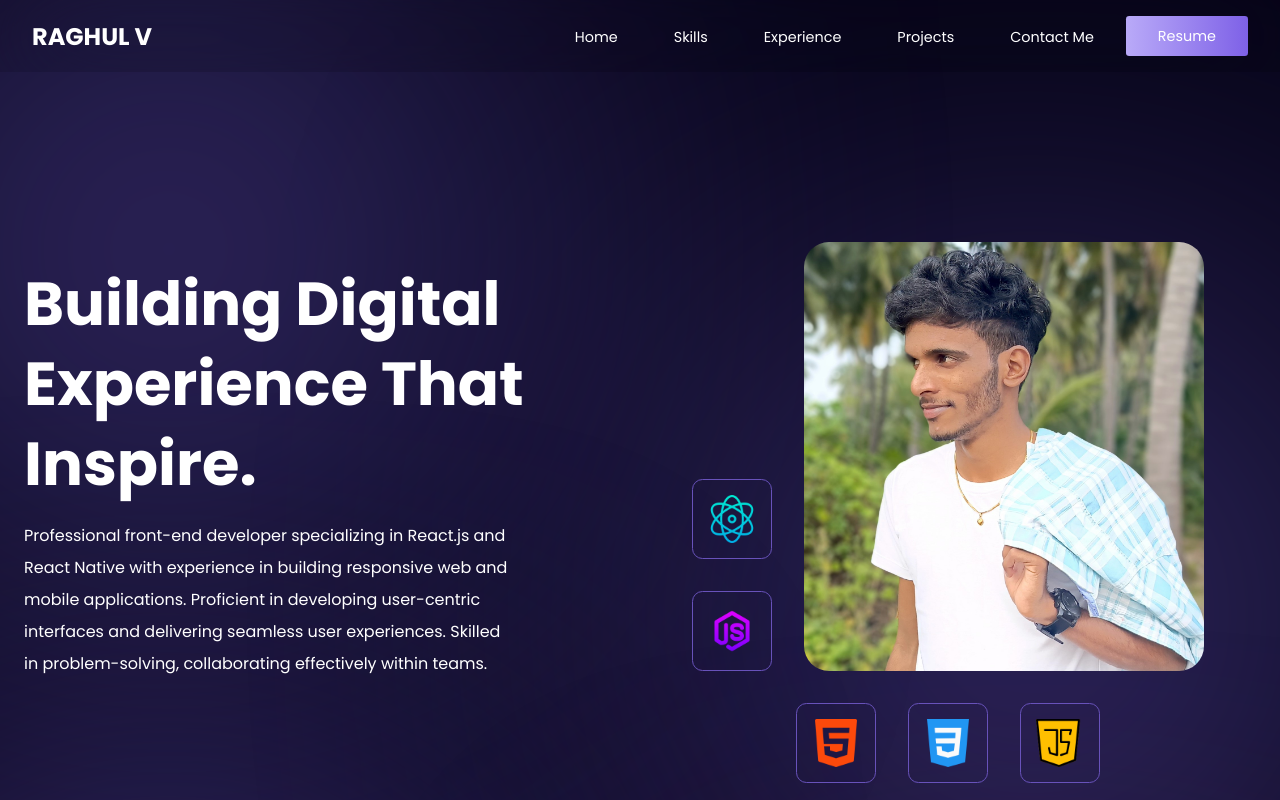
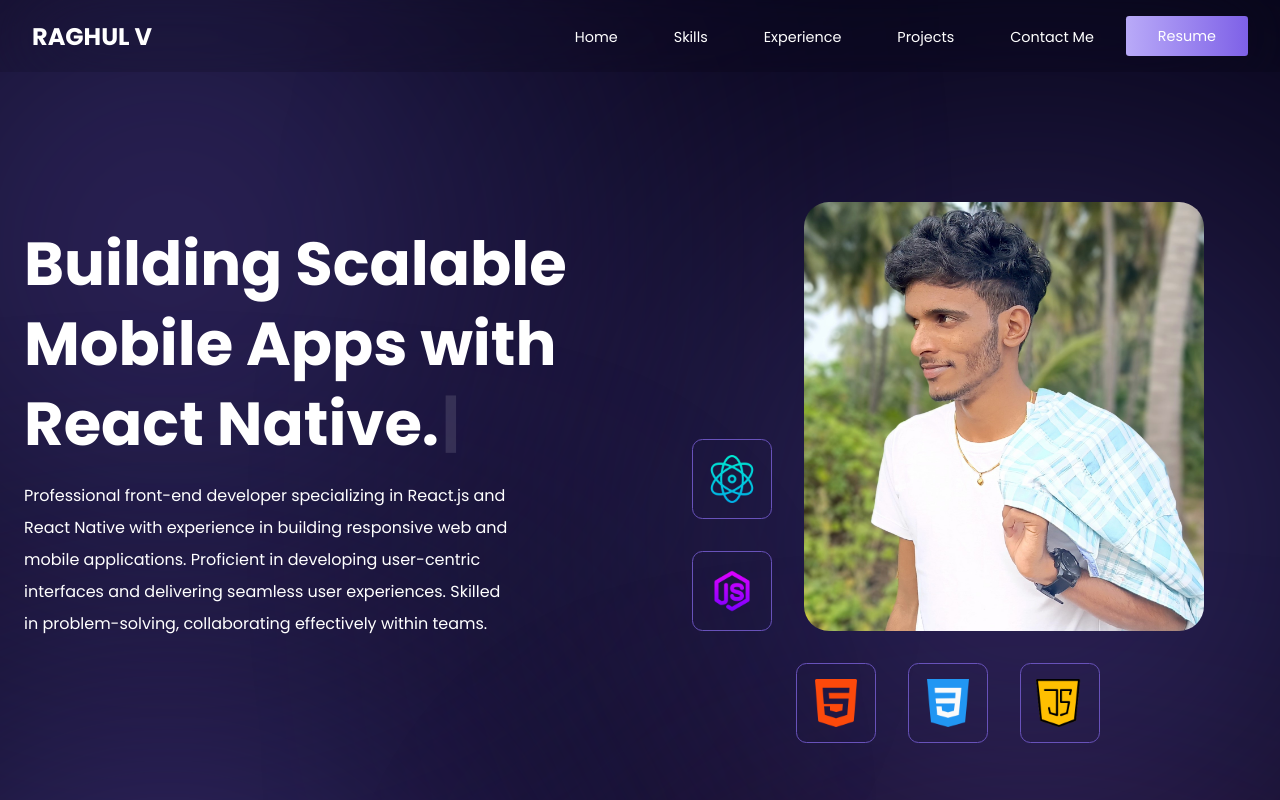
Before and after one commit to Raghul7S/PortfolioApp, a React (Create React App) app: page / in a window 1280 px wide. Shown: the top 800 px of the page. Built offline with nearby package versions, Linux system fonts and the light colour scheme.

Commit message:
Typewriting animation

```diff
--- a/package.json
+++ b/package.json
@@ -11,6 +11,7 @@
     "react-dom": "^18.3.1",
     "react-icons": "^5.1.0",
     "react-scripts": "5.0.1",
+    "react-simple-typewriter": "^5.0.1",
     "react-slick": "^0.30.2",
     "slick-carousel": "^1.8.1",
     "web-vitals": "^2.1.4"
--- a/src/components/Hero/Hero.css
+++ b/src/components/Hero/Hero.css
@@ -2,7 +2,7 @@
   display: flex;
   align-items: center;
   position: relative;
-  height: 100vh;
+  height: 90vh;
 }
 
 .hero-container::after,
--- a/src/components/Hero/Hero.jsx
+++ b/src/components/Hero/Hero.jsx
@@ -1,66 +1,56 @@
-import React from 'react'
-import  './Hero.css'
+import React from "react";
+import "./Hero.css";
+import { Typewriter } from "react-simple-typewriter";
 
 const Hero = () => {
   return (
-    <section className='hero-container' id='hero'>
-      <div className='hero-content'>
-        <h2>Building Digital Experience That Inspire.</h2>
+    <section className="hero-container" id="hero">
+      <div className="hero-content">
+        <h2>
+          <Typewriter
+            words={["Building Scalable Mobile Apps with React Native."]}
+            loop={1}
+            cursor
+            typeSpeed={80}
+            deleteSpeed={50}
+          />
+        </h2>
         <p>
-        Professional front-end developer specializing in React.js and React Native with experience in building responsive web and mobile applications. Proficient in developing user-centric interfaces and delivering seamless user experiences. Skilled in problem-solving, collaborating effectively within teams.        </p>
-        {/* <div className='about-me'>
-          <h4>Personal Information</h4>
-          <div className='details'>
-            <ul className='list-one'>
-              <li>Name</li>
-              <li>Date of Birth</li>
-              <li>Qualification</li>
-              <li>Email</li>
-              <li>Mobile</li>
-              <li>Loaction</li>
-            </ul>
-            <ul className='list-two'>
-              <li>V. Raghul</li>
-              <li>07/04/2003</li>
-              <li>B.Sc (Mathematics)</li>
-              <li>raghulvairavaraj@gmail.com</li>
-              <li>+91 9345874415</li>
-              <li>84, Keelapavoor, Tenkasi</li>
-            </ul>
-          </div>
-        </div> */}
+          Professional front-end developer specializing in React.js and React
+          Native with experience in building responsive web and mobile
+          applications. Proficient in developing user-centric interfaces and
+          delivering seamless user experiences. Skilled in problem-solving,
+          collaborating effectively within teams.{" "}
+        </p>
       </div>
 
-      <div className='hero-img'>
+      <div className="hero-img">
         <div>
-          <div className='top'>
+          <div className="top">
             <div div className="tech-icon">
-            <img src="./assets/react-img.png"  alt="" />
+              <img src="./assets/react-img.png" alt="" />
             </div>
             <div className="tech-icon">
-            <img src="./assets/nodejs-img.png"  alt="" />
+              <img src="./assets/nodejs-img.png" alt="" />
             </div>
           </div>
-          <img src="./assets/Me.jpg" className='me' alt="" />
+          <img src="./assets/Me.jpg" className="me" alt="" />
         </div>
 
-
         <div>
-        <div className='tech-icon'>
+          <div className="tech-icon">
             <img src="./assets/html-img.png" alt="" />
           </div>
-        <div className='tech-icon'>
+          <div className="tech-icon">
             <img src="./assets/css-img.png" alt="" />
           </div>
-        <div className='tech-icon'>
+          <div className="tech-icon">
             <img src="./assets/js-img.png" alt="" />
           </div>
-
         </div>
       </div>
+    </section>
+  );
+};
 
-    </section>
-  )
-}
-
-export default Hero
+export default Hero;
```
Also changed, not shown: 1 other file (tests, documents, lock files or other folders). Lines whose indentation alone changed are shown as unchanged.
